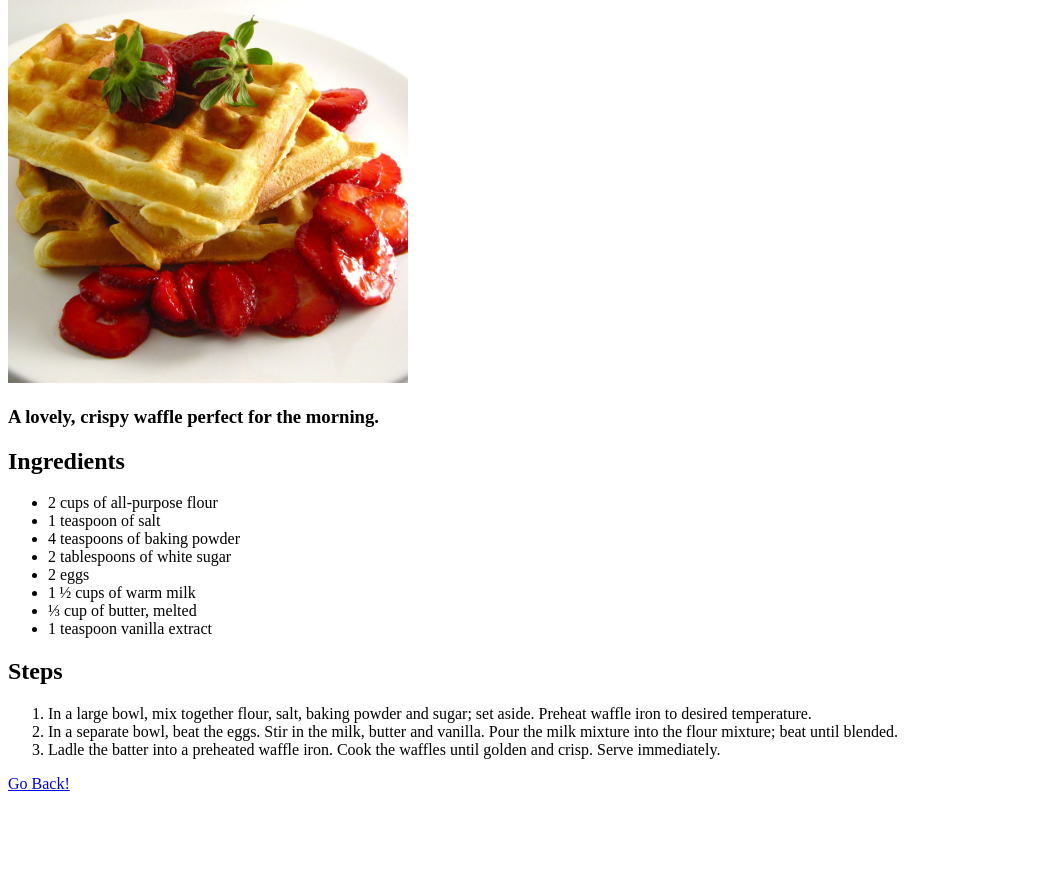
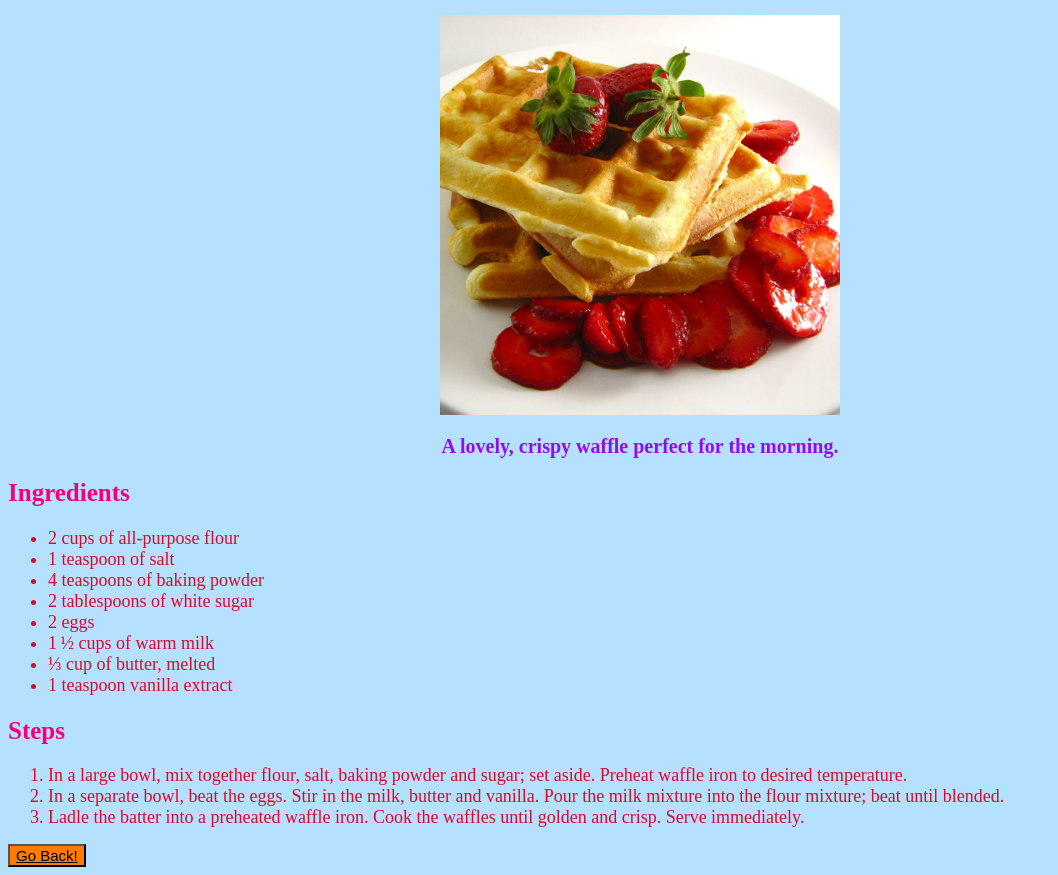
Before and after one commit to arludmila/odin-recipes, a plain HTML site: page recipes/classic_waffles.html in a window 1280 px wide. Shown: the part 97-972 px from the top of the page, without its empty margins (0-1058 px from the left). Before the commit the page ends 898 px from the top, so only its background shows below. Drawn offline with Linux system fonts and the light colour scheme.

Commit message:
index.html recipes/classic_waffles.html recipes/mashed_potatoes.html recipes/tiramisu.html style.css

```diff
--- a/recipes/classic_waffles.html
+++ b/recipes/classic_waffles.html
@@ -5,28 +5,29 @@
     <meta http-equiv="X-UA-Compatible" content="IE=edge">
     <meta name="viewport" content="width=device-width, initial-scale=1.0">
     <title>Classic Waffles</title>
+    <link rel="stylesheet" href="../style.css">
 </head>
 <body>
     <h1>Classic Waffles</h1>
     <img src="images/waffles.jpeg" width="400" height="400" alt="classic waffles">
-    <h3>A lovely, crispy waffle perfect for the morning.</h3>
-    <h2>Ingredients</h2>
+    <h3 class="description">A lovely, crispy waffle perfect for the morning.</h3>
+    <h2 class="ingredients">Ingredients</h2>
     <ul>
-        <li>2 cups of all-purpose flour</li>
-        <li>1 teaspoon of salt</li>
-        <li>4 teaspoons of baking powder</li>
-        <li>2 tablespoons of white sugar</li>
-        <li>2 eggs</li>
-        <li>1 ½ cups of warm milk</li>
-        <li>⅓ cup of butter, melted</li>
-        <li>1 teaspoon vanilla extract</li>
+        <li class="i">2 cups of all-purpose flour</li>
+        <li class="i">1 teaspoon of salt</li>
+        <li class="i">4 teaspoons of baking powder</li>
+        <li class="i">2 tablespoons of white sugar</li>
+        <li class="i">2 eggs</li>
+        <li class="i">1 ½ cups of warm milk</li>
+        <li class="i">⅓ cup of butter, melted</li>
+        <li class="i">1 teaspoon vanilla extract</li>
     </ul>
-    <h2>Steps</h2>
+    <h2 class="steps">Steps</h2>
     <ol>
-        <li>In a large bowl, mix together flour, salt, baking powder and sugar; set aside. Preheat waffle iron to desired temperature.</li>
-        <li>In a separate bowl, beat the eggs. Stir in the milk, butter and vanilla. Pour the milk mixture into the flour mixture; beat until blended.</li>
-        <li>Ladle the batter into a preheated waffle iron. Cook the waffles until golden and crisp. Serve immediately.</li>
+        <li class="s">In a large bowl, mix together flour, salt, baking powder and sugar; set aside. Preheat waffle iron to desired temperature.</li>
+        <li class="s">In a separate bowl, beat the eggs. Stir in the milk, butter and vanilla. Pour the milk mixture into the flour mixture; beat until blended.</li>
+        <li class="s">Ladle the batter into a preheated waffle iron. Cook the waffles until golden and crisp. Serve immediately.</li>
     </ol>
-    <a href="../index.html">Go Back!</a>
+    <button><a class="back" href="../index.html">Go Back!</a></button>
 </body>
 </html>
--- a/style.css
+++ b/style.css
@@ -0,0 +1,44 @@
+body{
+    background-color: rgb(181, 225, 255);
+}
+h1{
+    text-align: center;
+    color: rgb(2, 160, 2);
+    font-family: Arial, Helvetica, sans-serif;
+    font-weight: bold;
+    font-size: 45px;
+}
+img{
+    align-self: center;
+    width: 400px;
+    height: auto;
+    margin-left: auto;
+    margin-right: auto;
+    display: block;
+}
+.recipelk,.re{
+    text-align: center;
+    font-size: 25px;
+    color: hotpink;
+}
+.description{
+    text-align: center;
+    font-size: 20px;
+    color: rgb(147, 11, 245);
+}
+.ingredients,.i,.description,.recipelk,.steps,{
+    font-family: Arial, Helvetica, sans-serif;
+}
+.ingredients,.steps{
+    font-size: 25px;
+    color: rgb(243, 0, 122);
+}
+.i,.s{
+    font-size: 18px;
+    color: rgb(219, 10, 45);
+}
+button,.back {
+    font-size: 15px;
+    color: rgb(0, 0, 0);
+    background-color: rgb(255, 123, 0);
+}
```
Also changed, not shown: index.html (+5 -4 lines), recipes/mashed_potatoes.html (+11 -10 lines), recipes/tiramisu.html (+15 -14 lines).
